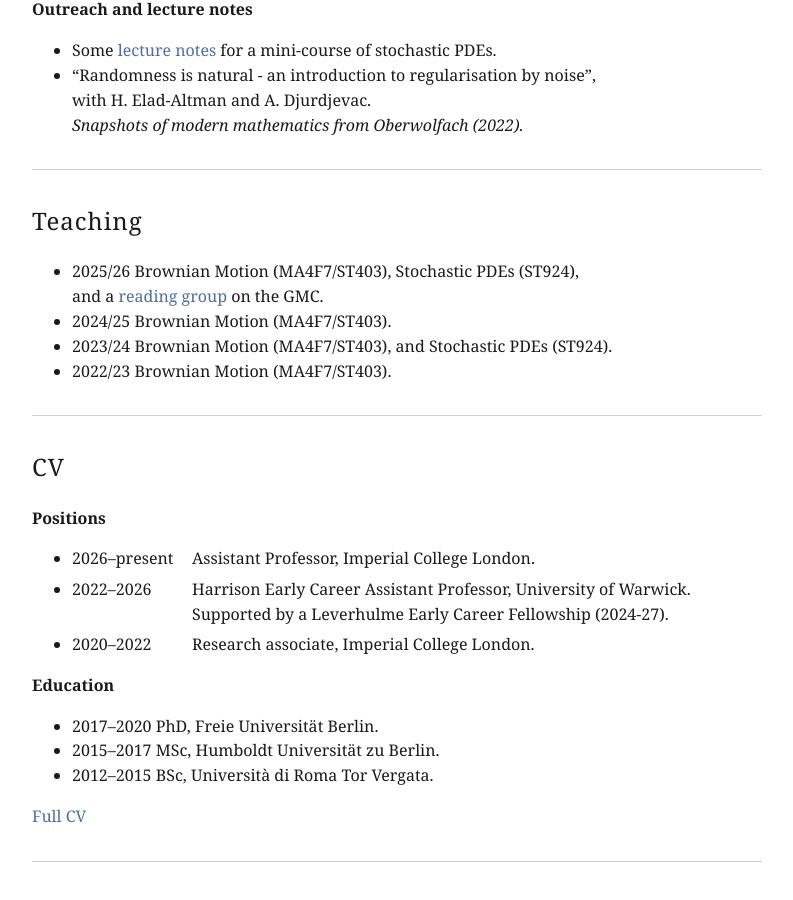
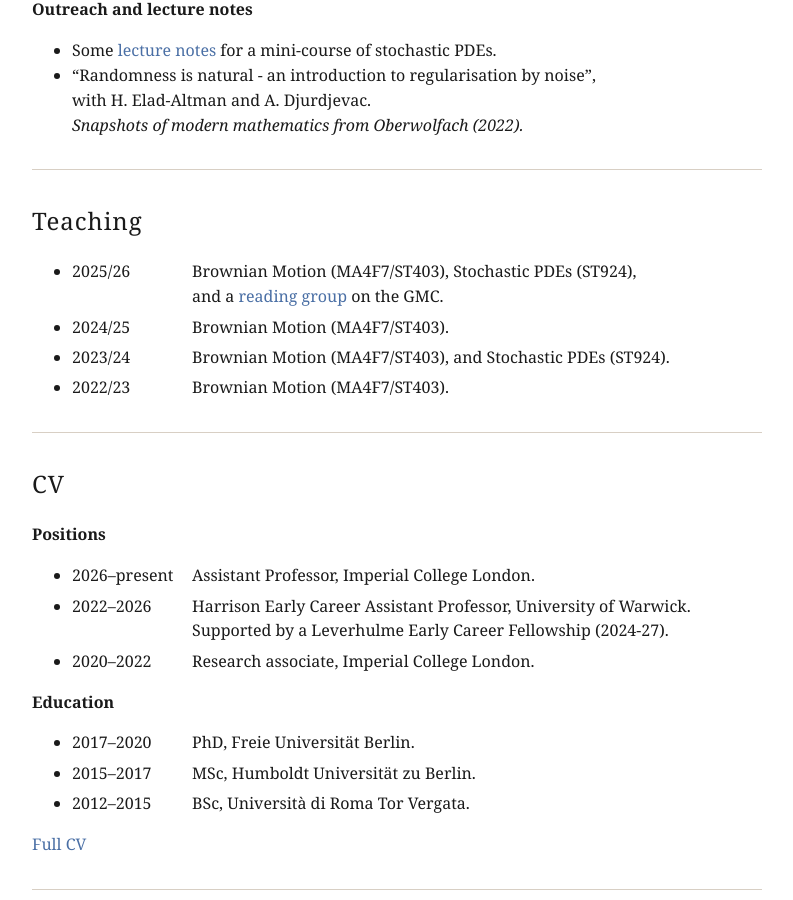
Before and after one commit to rosati-tom/rosati-tom.github.io, a Jekyll site: the page built from index.md, in a window 1280 px wide and 900 px high, scrolled down 1978 px. Shown: the whole window, without its empty margins (243-1036 px from the left). Built offline with Jekyll 4.4.1, drawn with Linux system fonts in a browser that asks for light colours; some web fonts are replaced; our own code applies the rules of GitHub Pages for plain Markdown files.

Commit message:
Make them align more.

```diff
--- a/index.md
+++ b/index.md
@@ -81,10 +81,11 @@ SPDEs.
 
 ## Teaching
 
-* 2025/26 Brownian Motion (MA4F7/ST403), Stochastic PDEs (ST924), <br> and a [reading group](/gmc.md/) on the GMC.
-* 2024/25 Brownian Motion (MA4F7/ST403).
-* 2023/24 Brownian Motion (MA4F7/ST403), and Stochastic PDEs (ST924).
-* 2022/23 Brownian Motion (MA4F7/ST403).
+* <span class="yr">2025/26</span>Brownian Motion (MA4F7/ST403), Stochastic PDEs (ST924), <br> and a [reading group](/gmc.md/) on the GMC.
+* <span class="yr">2024/25</span>Brownian Motion (MA4F7/ST403).
+* <span class="yr">2023/24</span>Brownian Motion (MA4F7/ST403), and Stochastic PDEs (ST924).
+* <span class="yr">2022/23</span>Brownian Motion (MA4F7/ST403).
+{: .cv-list}
 
 ----
 
@@ -100,9 +101,10 @@ SPDEs.
 
 **Education**
 
-* 2017–2020 PhD, Freie Universität Berlin.
-* 2015–2017 MSc, Humboldt Universität zu Berlin.
-* 2012–2015 BSc, Università di Roma Tor Vergata.
+* <span class="yr">2017–2020</span>PhD, Freie Universität Berlin.
+* <span class="yr">2015–2017</span>MSc, Humboldt Universität zu Berlin.
+* <span class="yr">2012–2015</span>BSc, Università di Roma Tor Vergata.
+{: .cv-list}
 
 [Full CV](/assets/cv.pdf)
 
```
Also changed, not shown: teaching.md (+5 -4 lines).
